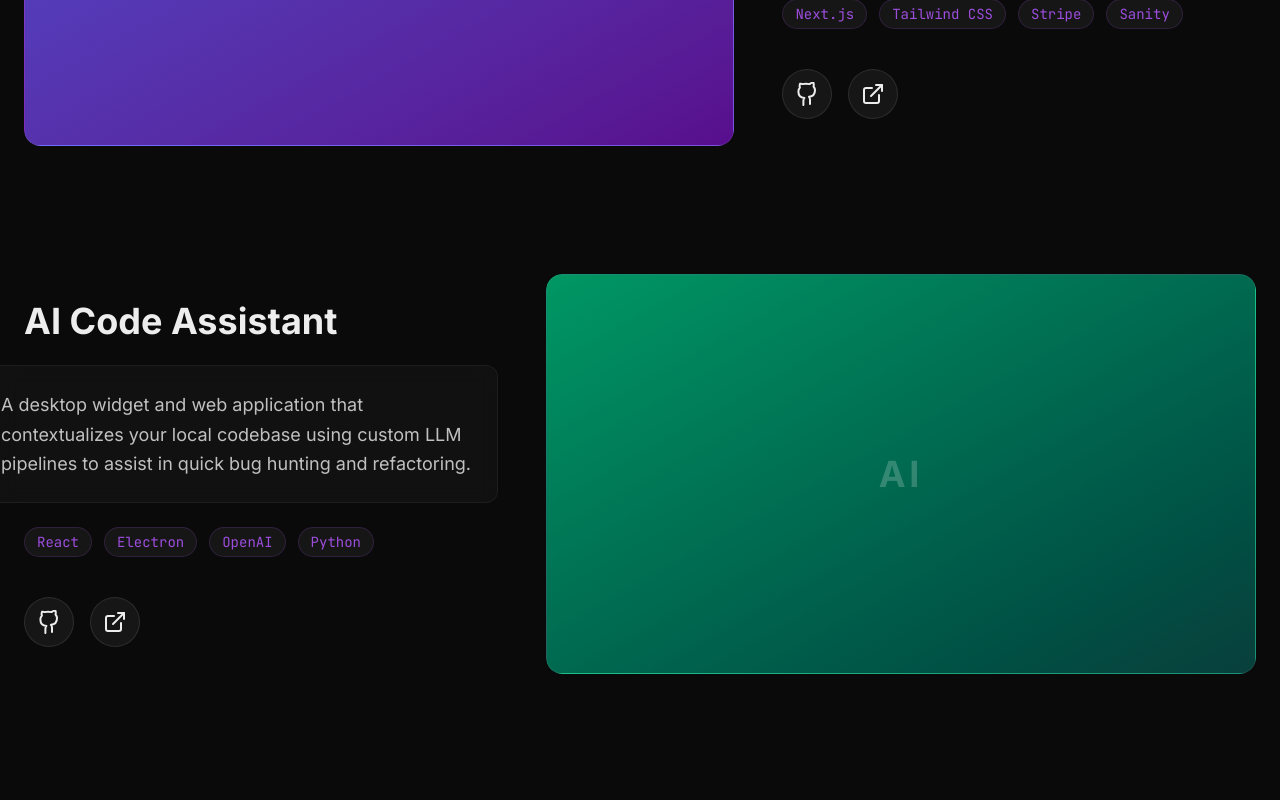
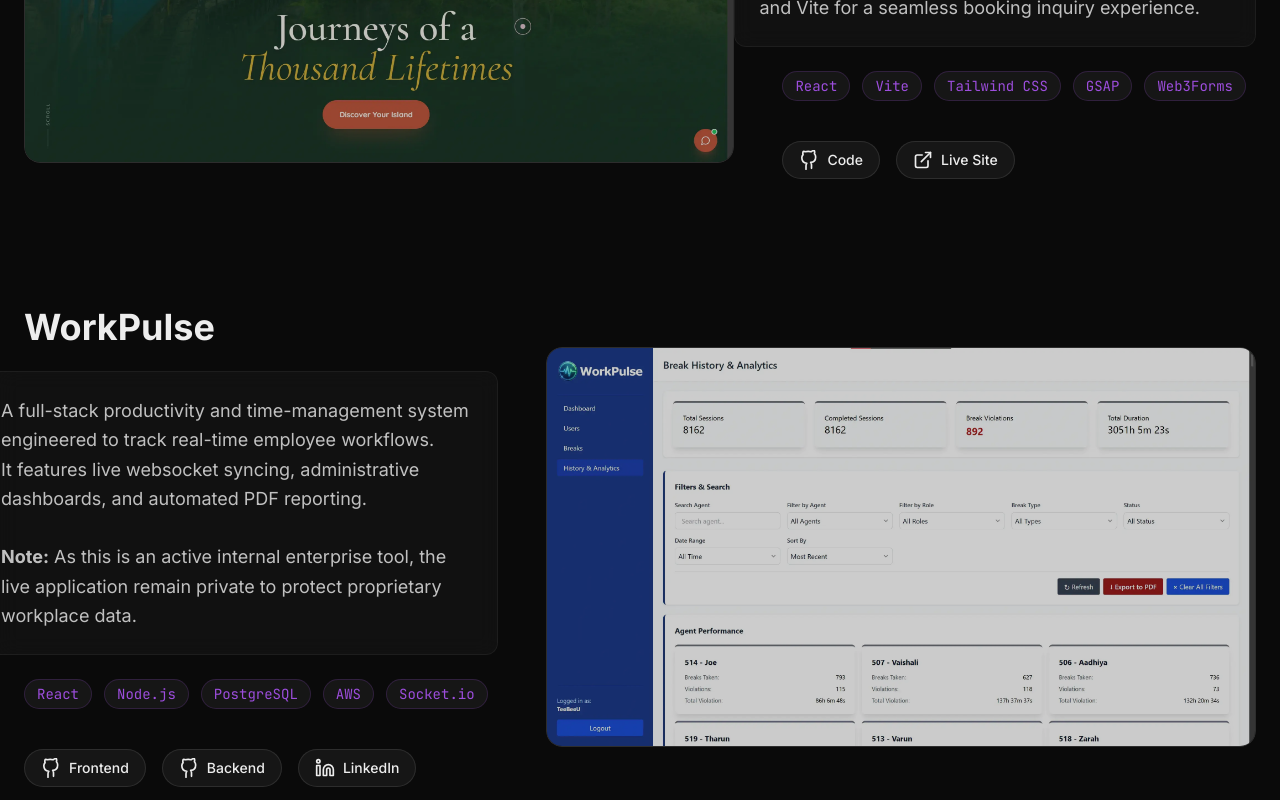
Before and after one commit to Aathif-M/portfolio, a Next.js app: page /portfolio/ in a window 1280 px wide. Shown: the part 4960-5760 px from the top of the page. Built offline with nearby package versions, Linux system fonts and the light colour scheme.

Commit message:
Update projects component with real images, dynamic links and description formatting

```diff
--- a/src/components/Projects.tsx
+++ b/src/components/Projects.tsx
@@ -4,30 +4,60 @@
 import gsap from 'gsap';
 import { ScrollTrigger } from 'gsap/ScrollTrigger';
 import { ExternalLink } from 'lucide-react';
+import Image from 'next/image';
 
 const GithubIcon = ({ className }: { className?: string }) => (
   <svg xmlns="http://www.w3.org/2000/svg" width="24" height="24" viewBox="0 0 24 24" fill="none" stroke="currentColor" strokeWidth="2" strokeLinecap="round" strokeLinejoin="round" className={className}>
     <path d="M15 22v-4a4.8 4.8 0 0 0-1-3.2c3-.3 6-1.5 6-6.5a5.5 5.5 0 0 0-1.5-3.8 5.5 5.5 0 0 0-.1-3.8s-1.2-.4-3.9 1.4a13.4 13.4 0 0 0-7 0C6.2 1.4 5 1.8 5 1.8a5.5 5.5 0 0 0-.1 3.8A5.5 5.5 0 0 0 3.4 9.4c0 5 3 6.2 6 6.5a4.8 4.8 0 0 0-1 3.2v4"></path>
   </svg>
 );
+
+const LinkedinIcon = ({ className }: { className?: string }) => (
+  <svg xmlns="http://www.w3.org/2000/svg" width="24" height="24" viewBox="0 0 24 24" fill="none" stroke="currentColor" strokeWidth="2" strokeLinecap="round" strokeLinejoin="round" className={className}>
+    <path d="M16 8a6 6 0 0 1 6 6v7h-4v-7a2 2 0 0 0-2-2 2 2 0 0 0-2 2v7h-4v-7a6 6 0 0 1 6-6z"></path>
+    <rect x="2" y="9" width="4" height="12"></rect>
+    <circle cx="4" cy="4" r="2"></circle>
+  </svg>
+);
 import SectionHeader from './SectionHeader';
 
-const projects = [
+type Project = {
+  title: string;
+  description: React.ReactNode;
+  tags: string[];
+  image: string;
+  liveUrl?: string;
+  githubUrl?: string;
+  linkedInPost?: string;
+  githubUrlFrontend?: string;
+  githubUrlBackend?: string;
+};
+
+const projects: Project[] = [
   {
-    title: "E-Commerce Reimagined",
-    description: "A radically fast headroom and headless e-commerce store with real-time inventory syncing. Built with Next.js App Router, Stripe, and Sanity CMS.",
-    tags: ["Next.js", "Tailwind CSS", "Stripe", "Sanity"],
-    image: "bg-gradient-to-br from-indigo-500 to-purple-800", // Placeholder for image
-    liveUrl: "#",
-    githubUrl: "#"
+    title: "Trip2Island - A Premium Tourism Experience",
+    description: (
+      <>
+        A modern, responsive, and performance-optimized travel agency website. Featuring fluid GSAP animations, Tailwind-powered custom styling, and an integrated Web3Forms pipeline. Built with React and Vite for a seamless booking inquiry experience.
+      </>
+    ),
+    tags: ["React", "Vite", "Tailwind CSS", "GSAP", "Web3Forms"],
+    image: "/trip2island.webp",
+    liveUrl: "https://trip2island.com",
+    githubUrl: "https://github.com/Aathif-M/trip-2-island.git"
   },
   {
-    title: "AI Code Assistant",
-    description: "A desktop widget and web application that contextualizes your local codebase using custom LLM pipelines to assist in quick bug hunting and refactoring.",
-    tags: ["React", "Electron", "OpenAI", "Python"],
-    image: "bg-gradient-to-br from-emerald-500 to-teal-900",
-    liveUrl: "#",
-    githubUrl: "#"
+    title: "WorkPulse",
+    description: (
+      <>
+        A full-stack productivity and time-management system engineered to track real-time employee workflows. It features live websocket syncing, administrative dashboards, and automated PDF reporting. <br /><br /> <strong>Note:</strong> As this is an active internal enterprise tool, the live application remain private to protect proprietary workplace data.
+      </>
+    ),
+    tags: ["React", "Node.js", "PostgreSQL", "AWS", "Socket.io"],
+    image: "/workpulse.webp",
+    linkedInPost: "https://www.linkedin.com/posts/mohamed-aathif-b4753a23b_webdevelopment-reactjs-nodejs-activity-7431633382419255297-0kY9?utm_source=share&utm_medium=member_desktop&rcm=ACoAADuzqOcB_E6iZcMiW6d78gQwq8yVOmI6crI",
+    githubUrlFrontend: "https://github.com/Aathif-M/workPulse-frontend.git",
+    githubUrlBackend: "https://github.com/Aathif-M/workPulse-backend.git"
   }
 ];
 
@@ -115,14 +145,15 @@
                 onMouseLeave={() => handleMouseLeave(cardEl)}
                 className="w-full lg:w-3/5 aspect-video rounded-2xl overflow-hidden cursor-none"
               >
-                <div className={`w-full h-full ${project.image} rounded-2xl transition-transform duration-700 ease-out hover:scale-105 border border-white/10 relative group`}>
+                <div className={`w-full h-full rounded-2xl transition-transform duration-700 ease-out hover:scale-105 border border-white/10 relative group overflow-hidden bg-white/5`}>
+                  <Image
+                    src={project.image}
+                    alt={project.title}
+                    fill
+                    className="object-cover"
+                  />
                   {/* Overlay for mockups when actual images are used */}
                   <div className="absolute inset-0 bg-black/20 group-hover:bg-transparent transition-colors duration-500" />
-
-                  {/* Generic placeholder text instead of real image for now */}
-                   <div className="absolute inset-0 flex items-center justify-center font-bold text-4xl text-white/20 uppercase tracking-widest pointer-events-none">
-                     {project.title.split(' ')[0]}
-                   </div>
                 </div>
               </div>
 
@@ -144,13 +175,37 @@
                   ))}
                 </ul>
 
-                <div className="flex gap-4 pt-4">
-                  <a href={project.githubUrl} className="p-3 bg-white/5 rounded-full hover:bg-white/10 hover:text-accent-blue transition-colors border border-white/10">
-                    <GithubIcon className="w-6 h-6" />
-                  </a>
-                  <a href={project.liveUrl} className="p-3 bg-white/5 rounded-full hover:bg-white/10 hover:text-accent-green transition-colors border border-white/10">
-                    <ExternalLink className="w-6 h-6" />
-                  </a>
+                <div className="flex flex-wrap gap-4 pt-4">
+                  {project.githubUrl && (
+                    <a href={project.githubUrl} target="_blank" rel="noopener noreferrer" title="Source Code" className="flex items-center gap-2 px-4 py-2 bg-white/5 rounded-full hover:bg-white/10 hover:text-accent-blue transition-colors border border-white/10 text-sm font-medium">
+                      <GithubIcon className="w-5 h-5" />
+                      Code
+                    </a>
+                  )}
+                  {project.githubUrlFrontend && (
+                    <a href={project.githubUrlFrontend} target="_blank" rel="noopener noreferrer" title="Frontend Source" className="flex items-center gap-2 px-4 py-2 bg-white/5 rounded-full hover:bg-white/10 hover:text-accent-blue transition-colors border border-white/10 text-sm font-medium">
+                      <GithubIcon className="w-5 h-5" />
+                      Frontend
+                    </a>
+                  )}
+                  {project.githubUrlBackend && (
+                    <a href={project.githubUrlBackend} target="_blank" rel="noopener noreferrer" title="Backend Source" className="flex items-center gap-2 px-4 py-2 bg-white/5 rounded-full hover:bg-white/10 hover:text-accent-blue transition-colors border border-white/10 text-sm font-medium">
+                      <GithubIcon className="w-5 h-5" />
+                      Backend
+                    </a>
+                  )}
+                  {project.liveUrl && (
+                    <a href={project.liveUrl} target="_blank" rel="noopener noreferrer" title="Live Site" className="flex items-center gap-2 px-4 py-2 bg-white/5 rounded-full hover:bg-white/10 hover:text-accent-green transition-colors border border-white/10 text-sm font-medium">
+                      <ExternalLink className="w-5 h-5" />
+                      Live Site
+                    </a>
+                  )}
+                  {project.linkedInPost && (
+                    <a href={project.linkedInPost} target="_blank" rel="noopener noreferrer" title="LinkedIn Post" className="flex items-center gap-2 px-4 py-2 bg-white/5 rounded-full hover:bg-white/10 hover:text-accent-green transition-colors border border-white/10 text-sm font-medium">
+                      <LinkedinIcon className="w-5 h-5" />
+                      LinkedIn
+                    </a>
+                  )}
                 </div>
               </div>
 
```
Also changed, not shown: public/trip2island.webp (added), public/workpulse.webp (added).
